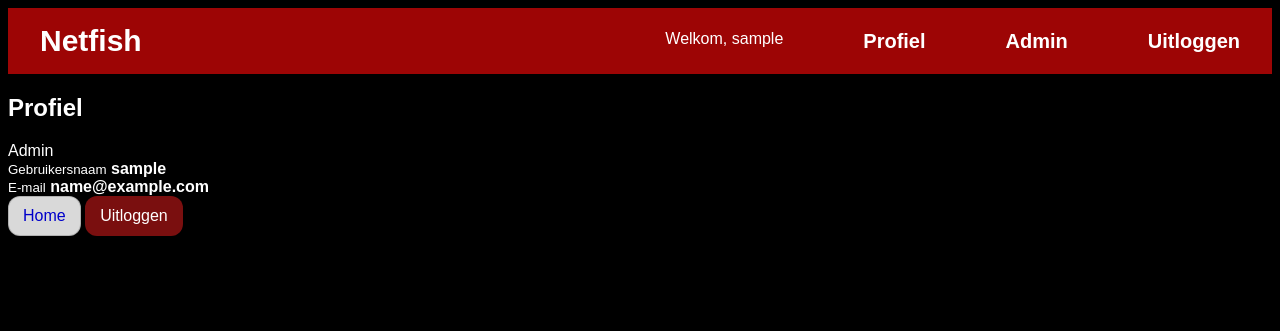
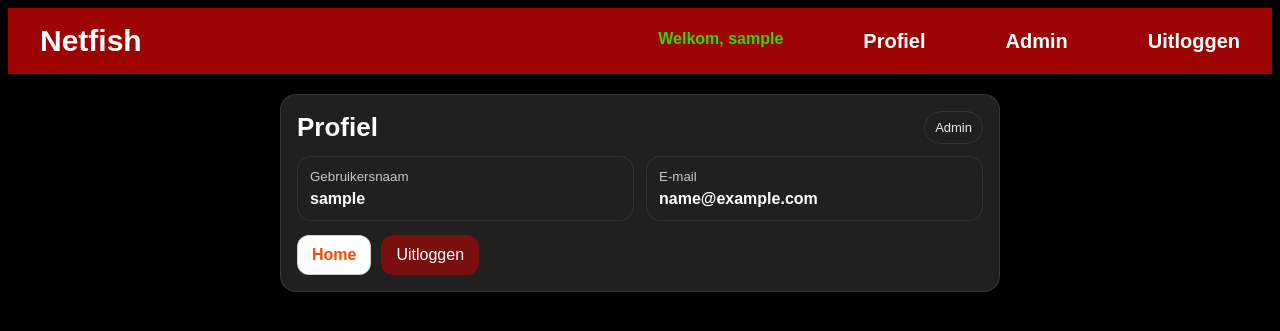
Before and after one commit to DarkGuardianMT/video-streaming-platform, a PHP site: page /pages/profile.php in a window 1280 px wide. Shown: the top 331 px of the page. Run offline with PHP 8.4, Linux system fonts and the light colour scheme; the visitor is signed in with stand-in values (Sample User, id 1).

Commit message:
Improve general pages and UI

```diff
--- a/css/style.css
+++ b/css/style.css
@@ -315,14 +351,17 @@ code {
   background: #fff;
 }
 
-.btn--primary {
+.btn--primary,
+.btn--primary:visited{
+  color: #11ae00;
   font-weight: 700;
 }
 
-.btn--ghost {
-  opacity: 0.85;
+.btn--ghost,
+.btn--ghost:visited{
+  color: #fd4800;
+  font-weight: 700;
 }
-
 .pill {
   display: inline-flex;
   padding: 8px 10px;
@@ -500,8 +539,85 @@ code {
 }
 /* Delete button */
 .btn--danger{
-  background: #7a0f0f;   /* koyu bordo */
+  background: #7a0f0f;
   color: #fff;
   border-color: transparent;
 }
 .btn--danger:hover{ filter: brightness(1.08); }
+
+
+.nav-welcome{
+  opacity: .85;
+  font-weight: 600;
+  color:#1aff00;
+}
+
+/* Profile page */
+.profile{
+  max-width: 720px;
+  margin: 0 auto;
+  padding: 20px;
+}
+
+.profile-card{
+  border: 1px solid rgba(127,127,127,.25);
+  border-radius: 16px;
+  background: rgba(127,127,127,.25);
+  color: #fff;
+  padding: 16px;
+}
+
+.profile-card__top{
+  display:flex;
+  align-items:center;
+  justify-content:space-between;
+  gap:12px;
+  margin-bottom:12px;
+}
+
+.profile-title{
+  margin:0;
+  font-size: 26px;
+}
+
+.profile-badge{
+  padding: 8px 10px;
+  border-radius: 999px;
+  border: 1px solid rgba(127,127,127,.25);
+  font-size: 13px;
+  opacity: .9;
+}
+
+.profile-grid{
+  display:grid;
+  grid-template-columns: 1fr 1fr;
+  gap: 12px;
+  margin-top: 12px;
+}
+
+@media (max-width: 700px){
+  .profile-grid{ grid-template-columns: 1fr; }
+}
+
+.profile-item{
+  border: 1px solid rgba(127,127,127,.18);
+  border-radius: 14px;
+  padding: 12px;
+}
+
+.profile-item small{
+  display:block;
+  opacity:.75;
+  margin-bottom:6px;
+}
+
+.profile-item strong{
+  font-size: 16px;
+}
+
+.profile-actions{
+  display:flex;
+  gap:10px;
+  margin-top: 14px;
+  flex-wrap: wrap;
+}
```
Also changed, not shown: other parts of css/style.css (+37 -1 lines), admin/index.php (+33 -11 lines), index.php (+31 -14 lines), pages/video.php (+21 -14 lines).
